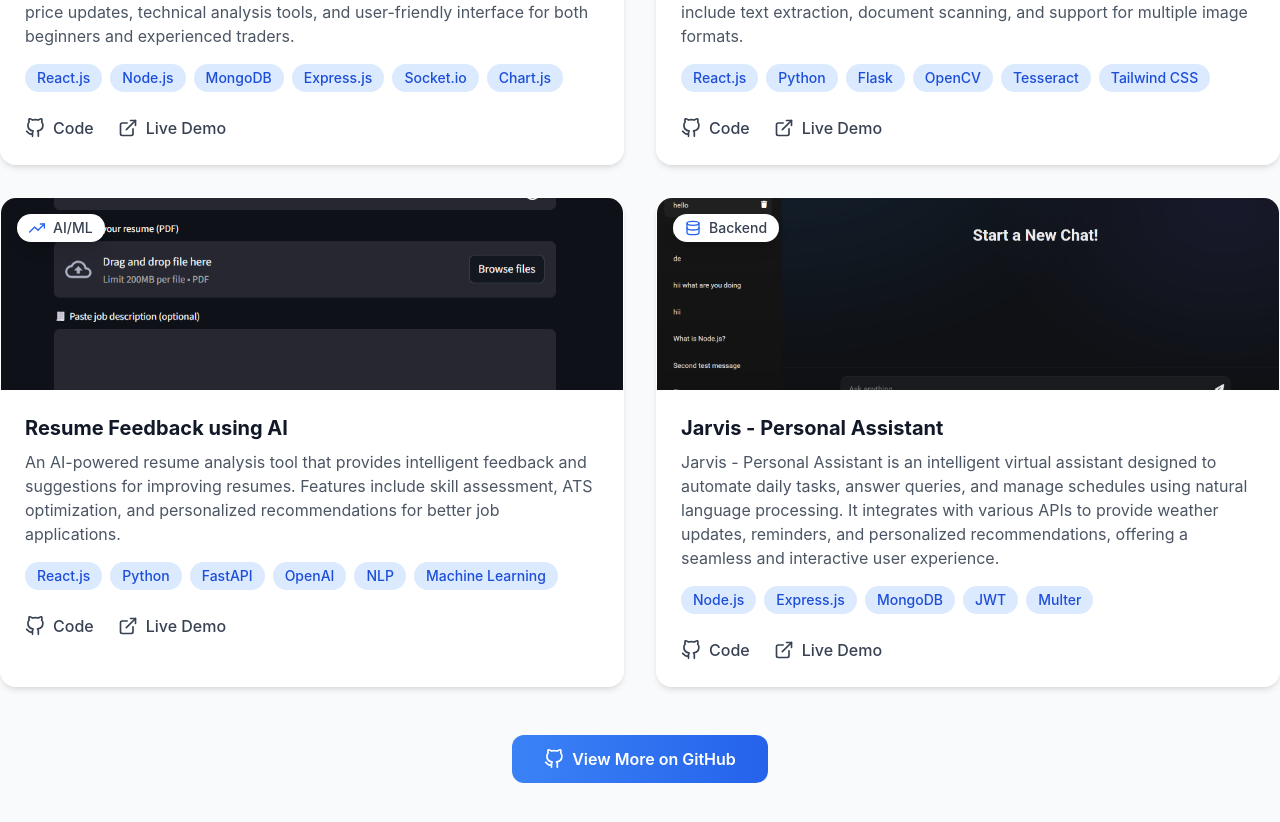
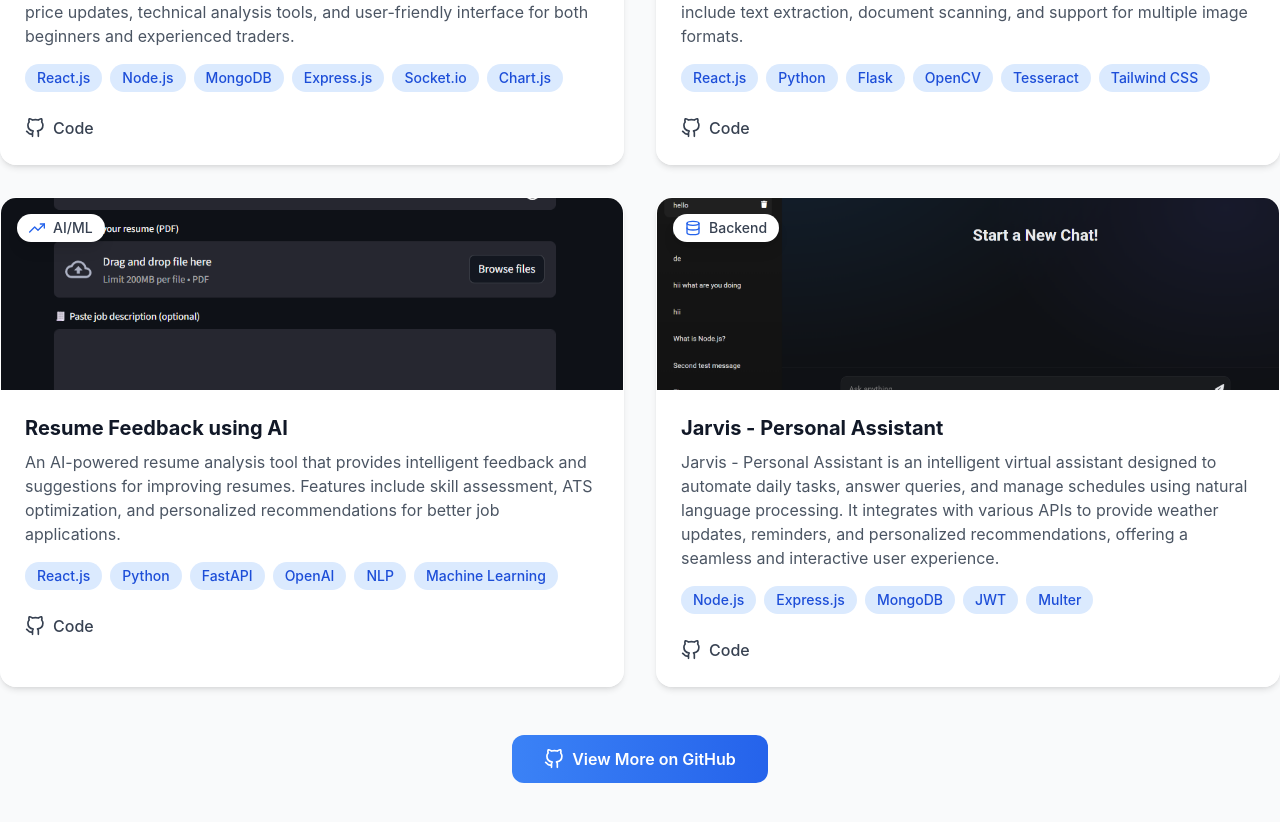
Before and after one commit to Modi6090/Personal-portfolio, a React (Create React App) app: page / in a window 1280 px wide. Shown: the part 3269-4091 px from the top of the page. Built offline with nearby package versions, Linux system fonts and the light colour scheme; the HTML template or start-up script is replaced by a standard one.

Commit message:
edit github links

```diff
--- a/src/components/Projects.js
+++ b/src/components/Projects.js
@@ -10,8 +10,8 @@ const Projects = () => {
       description: "A comprehensive stock trading platform with real-time market data, portfolio management, and trading functionalities. Features include live price updates, technical analysis tools, and user-friendly interface for both beginners and experienced traders.",
       image: "media/stock-trading.png",
       techStack: ["React.js", "Node.js", "MongoDB", "Express.js", "Socket.io", "Chart.js"],
-      github: "https://github.com/Modi6090/stock-trading-platform",
-      live: "https://stock-trading-platform-demo.vercel.app",
+      github: "https://github.com/Modi6090/Stck-trading-Platform",
+      // live: "https://stock-trading-platform-demo.vercel.app",
       category: "Full Stack"
     },
     {
@@ -20,8 +20,8 @@ const Projects = () => {
       description: "An intelligent image recognition website that uses OCR (Optical Character Recognition) technology to extract and process text from images. Features include text extraction, document scanning, and support for multiple image formats.",
       image: "media/image-recon-app.png",
       techStack: ["React.js", "Python", "Flask", "OpenCV", "Tesseract", "Tailwind CSS"],
-      github: "https://github.com/Modi6090/image-recognition-ocr",
-      live: "https://image-recon-app.vercel.app/",
+      github: "https://github.com/Modi6090/image-recon-app",
+      // live: "https://image-recon-app.vercel.app/",
       category: "AI/ML"
     },
     {
@@ -30,8 +30,8 @@ const Projects = () => {
       description: "An AI-powered resume analysis tool that provides intelligent feedback and suggestions for improving resumes. Features include skill assessment, ATS optimization, and personalized recommendations for better job applications.",
       image: "media/resume-feedback.png",
       techStack: ["React.js", "Python", "FastAPI", "OpenAI", "NLP", "Machine Learning"],
-      github: "https://github.com/Modi6090/resume-feedback-ai",
-      live: "https://resumefeedback-wrzrat9rkypf3g5frejsrf.streamlit.app/",
+      github: "https://github.com/Modi6090/resumeFeedback",
+      // live: "https://resumefeedback-wrzrat9rkypf3g5frejsrf.streamlit.app/",
       category: "AI/ML"
     },
     {
@@ -41,7 +41,7 @@ const Projects = () => {
       image: "media/Jarvis.png",
       techStack: ["Node.js", "Express.js", "MongoDB", "JWT", "Multer"],
       github: "https://github.com/Modi6090/Jarvis",
-      live: "https://blog-api-demo.herokuapp.com",
+      // live: "https://blog-api-demo.herokuapp.com",
       category: "Backend"
     }
   ];
@@ -155,8 +155,8 @@ const Projects = () => {
                     whileTap={{ scale: 0.95 }}
                     className="flex items-center space-x-2 text-gray-700 dark:text-gray-300 hover:text-primary-600 dark:hover:text-primary-400 transition-colors duration-300"
                   >
-                    <FiExternalLink size={20} />
-                    <span className="font-medium">Live Demo</span>
+                    {/* <FiExternalLink size={20} /> */}
+                    {/* <span className="font-medium">Live Demo</span> */}
                   </motion.a>
                 </div>
               </div>
```
